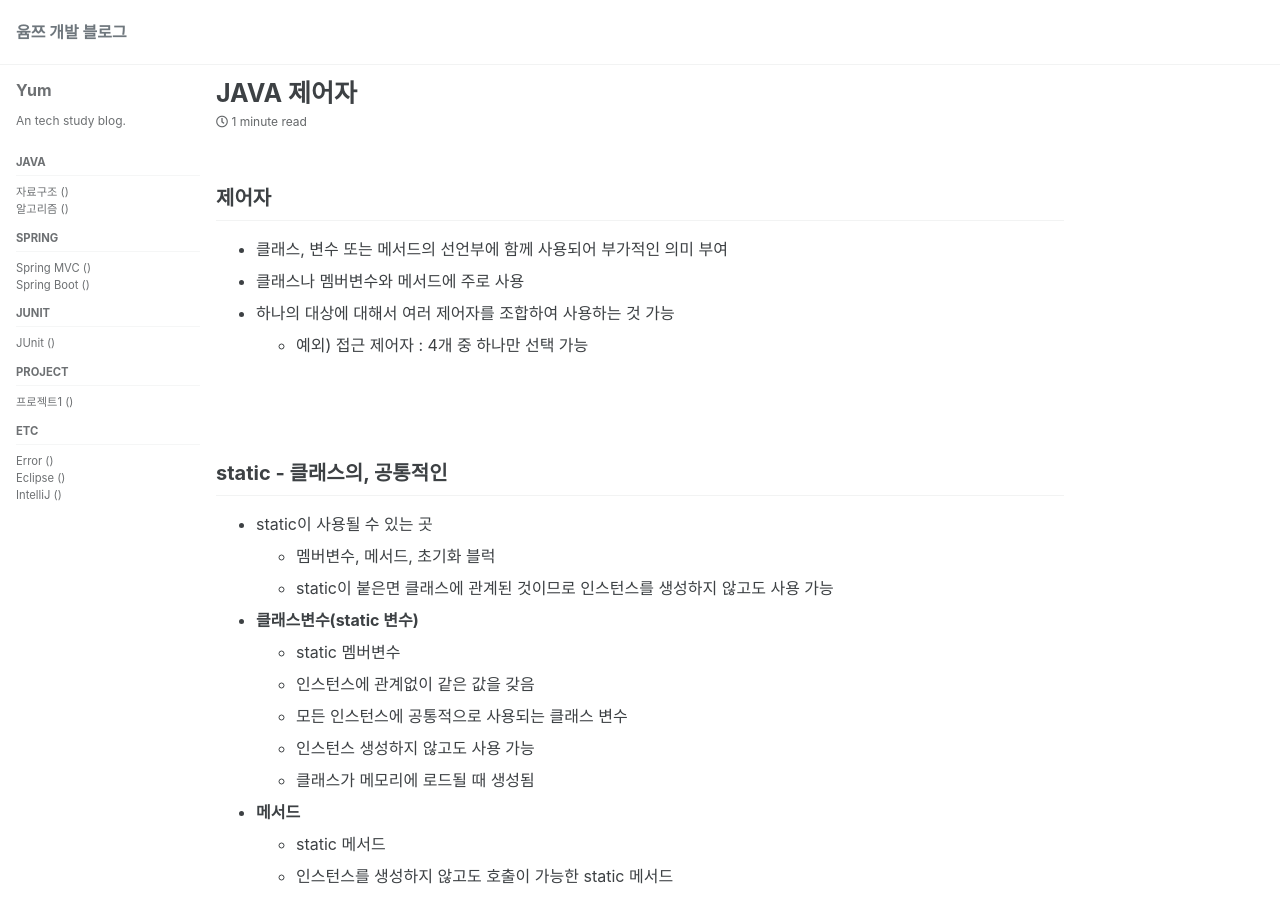
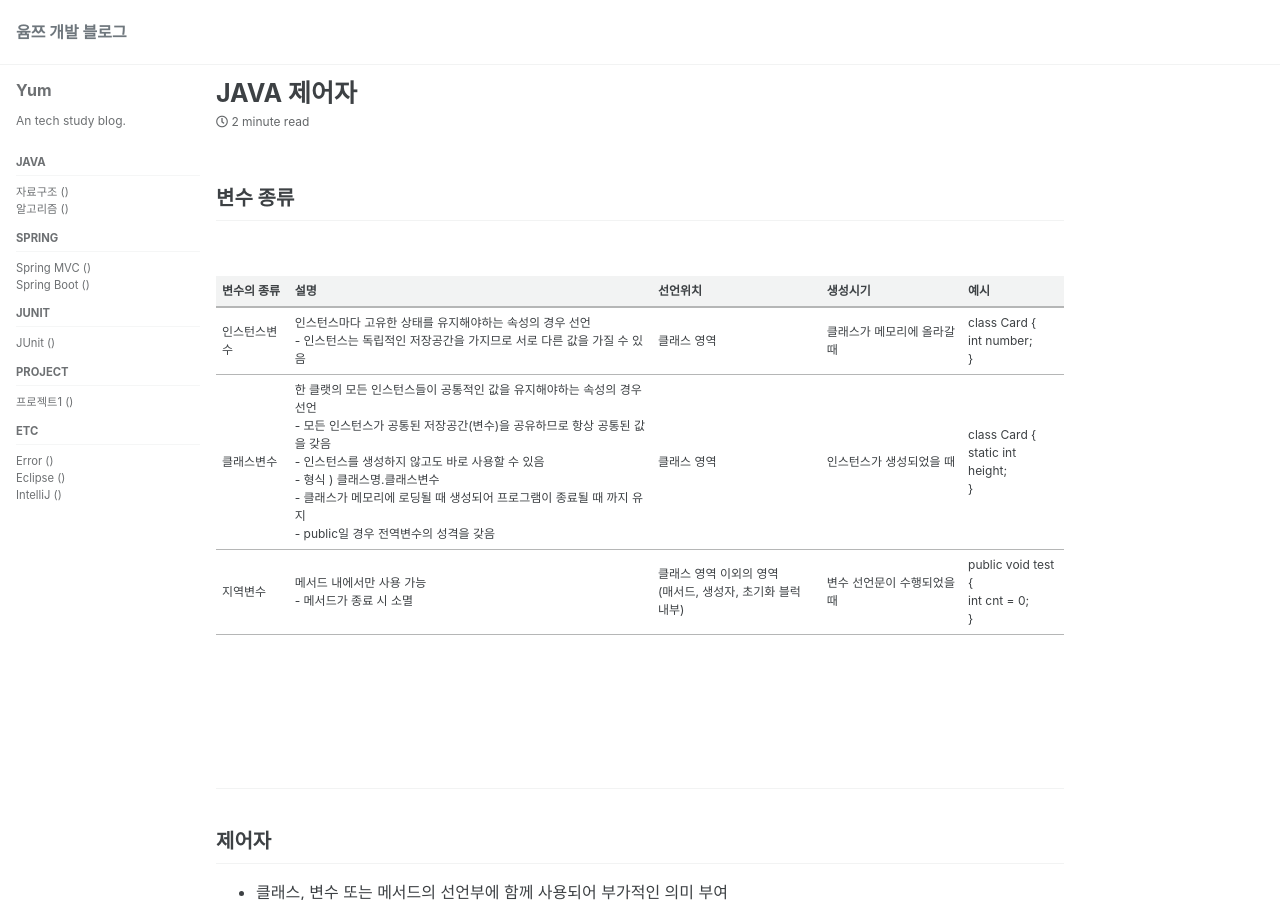
Before and after one commit to gkfgran5037/gkfgran5037.github.io, a Jekyll site: the page built from _posts/java/basic/2022-09-30-Java-Modifier.md, in a window 1280 px wide and 900 px high. Built offline with Jekyll 4.4.1, drawn with Linux system fonts in a browser that asks for light colours; cached includes are drawn as plain includes; some of the changed text lies outside the part shown.

Commit message:
Add variable description

````diff
--- a/_posts/java/basic/2022-09-30-Java-Modifier.md
+++ b/_posts/java/basic/2022-09-30-Java-Modifier.md
@@ -4,6 +4,23 @@ categories:
   - dataStructure
 ---
 
+## 변수 종류
+<br/>
+
+| 변수의 종류 | 설명                                                                                                                                                                                                                         | 선언위치                                    | 생성시기            | 예시                                            |
+|--------|----------------------------------------------------------------------------------------------------------------------------------------------------------------------------------------------------------------------------|-----------------------------------------|-----------------|-----------------------------------------------|
+| 인스턴스변수 | 인스턴스마다 고유한 상태를 유지해야하는 속성의 경우 선언<br/>- 인스턴스는 독립적인 저장공간을 가지므로 서로 다른 값을 가질 수 있음                                                                                                                                               | 클래스 영역                                  | 클래스가 메모리에 올라갈 때 | class Card {<br/>    int number;<br/>}        |
+| 클래스변수  | 한 클랫의 모든 인스턴스들이 공통적인 값을 유지해야하는 속성의 경우 선언<br/>- 모든 인스턴스가 공통된 저장공간(변수)을 공유하므로 항상 공통된 값을 갖음<br/>- 인스턴스를 생성하지 않고도 바로 사용할 수 있음<br/>- 형식 ) 클래스명.클래스변수<br/>- 클래스가 메모리에 로딩될 때 생성되어 프로그램이 종료될 때 까지 유지<br/>- public일 경우 전역변수의 성격을 갖음 | 클래스 영역                                  | 인스턴스가 생성되었을 때   | class Card {<br/>    static int height;<br/>} |
+| 지역변수   | 메서드 내에서만 사용 가능<br/>- 메서드가 종료 시 소멸                                                                                                                                                                                          | 클래스 영역 이외의 영역<br/>(매서드, 생성자, 초기화 블럭 내부) | 변수 선언문이 수행되었을 때 | public void test {<br/>    int cnt = 0;<br/>} |
+
+
+<br/><br/><br/><br/><br/>
+
+
+
+
+
+---
 ## 제어자
 - 클래스, 변수 또는 메서드의 선언부에 함께 사용되어 부가적인 의미 부여
 - 클래스나 멤버변수와 메서드에 주로 사용
@@ -11,7 +28,6 @@ categories:
   - 예외) 접근 제어자 : 4개 중 하나만 선택 가능
 
 <br/><br/>
-
 
 
 ## static - 클래스의, 공통적인
@@ -34,6 +50,41 @@ categories:
 <br/><br/><br/>
 
 
+```java
+class Ball {
+  // static 메서드
+  public static void rolling() {
+    // static 메서드 호출 가능
+    if(isRange()) {
+      // ~
+    }
+    // static이 아닌 메서드 호출 불가
+    //int num = moveNumber();
+  }
+
+  public static boolean isRange() {
+    // ~
+    return true;
+  }
+
+  public int moveNumber() {
+    // ~
+    return 1;
+  }
+}
+
+class Game {
+  public void runGame() {
+    Ball.rolling(); // 올바른 호출 방법
+
+    /*
+    Ball ball = new Ball();
+    ball.rolling(); // 호출 불가
+    */
+  }
+}
+```
+<br/><br/><br/>
 
 
 
````
